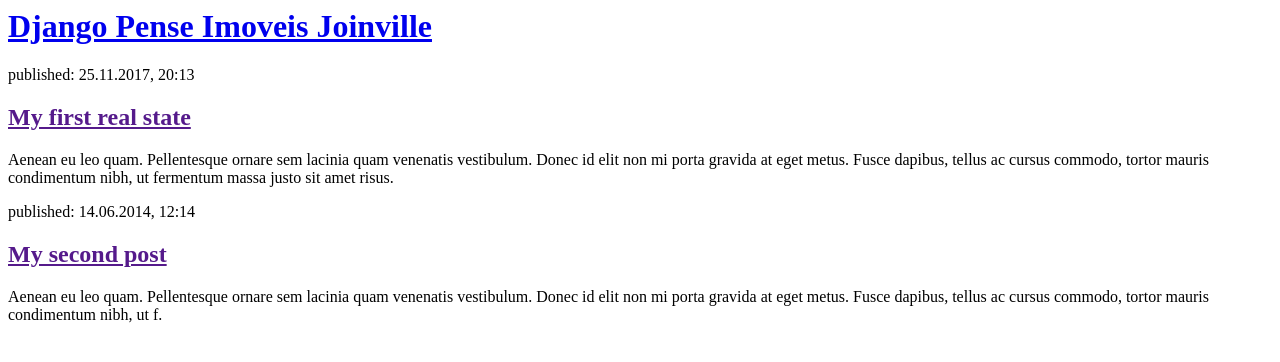
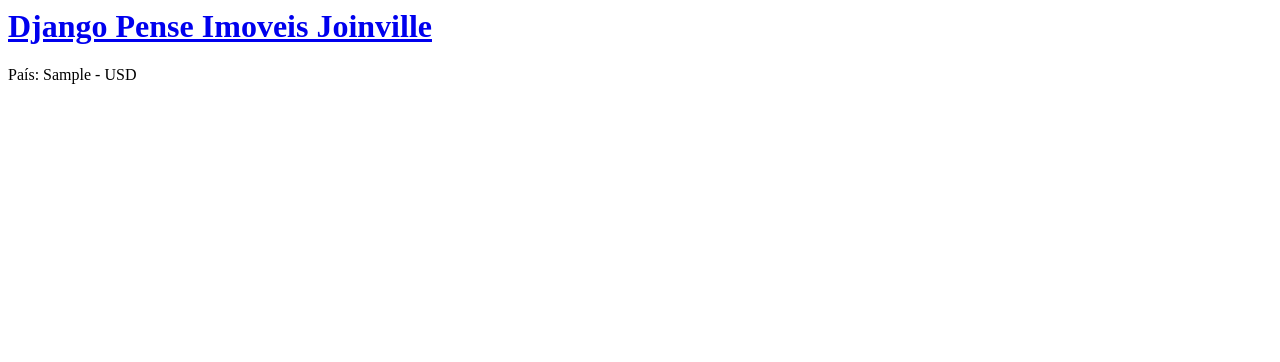
Before and after one commit to antunesmarco/my-first-blog, a Django app: page / in a window 1280 px wide. Shown: the top 362 px of the page. Run offline with Django 3.2, Linux system fonts and the light colour scheme; tables that the repository leaves empty hold one stand-in row (values such as "Sample post").

Commit message:
Mostrando países do banco no html

```diff
--- a/imoveis/templates/imoveis/real_state_search.html
+++ b/imoveis/templates/imoveis/real_state_search.html
@@ -7,16 +7,12 @@
             <h1><a href="/">Django Pense Imoveis Joinville</a></h1>
         </div>
 
-        <div>
-            <p>published: 25.11.2017, 20:13</p>
-            <h2><a href="">My first real state</a></h2>
-            <p>Aenean eu leo quam. Pellentesque ornare sem lacinia quam venenatis vestibulum. Donec id elit non mi porta gravida at eget metus. Fusce dapibus, tellus ac cursus commodo, tortor mauris condimentum nibh, ut fermentum massa justo sit amet risus.</p>
-        </div>
+	{% for country in countries %}
+	        <div>
+			<p>País: {{ country.country }} - {{ country.currency }}</p>
+	        </div>
 
-        <div>
-            <p>published: 14.06.2014, 12:14</p>
-            <h2><a href="">My second post</a></h2>
-            <p>Aenean eu leo quam. Pellentesque ornare sem lacinia quam venenatis vestibulum. Donec id elit non mi porta gravida at eget metus. Fusce dapibus, tellus ac cursus commodo, tortor mauris condimentum nibh, ut f.</p>
-        </div>
+	{% endfor %}
+
     </body>
 </html>
--- a/imoveis/views.py
+++ b/imoveis/views.py
@@ -1,4 +1,9 @@
 from django.shortcuts import render
+from .models import Country
 
 def real_state_search(request):
-	return render(request, 'imoveis/real_state_search.html')
+#	for c in Country.objects.all():
+		#countries += c.country + ' ' + c.currency_symbol
+	countries = Country.objects.all()
+
+	return render(request, 'imoveis/real_state_search.html', {'countries':countries})
```
